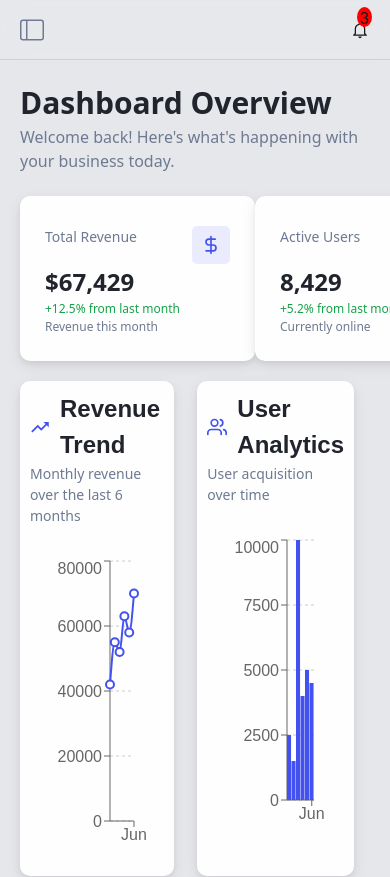
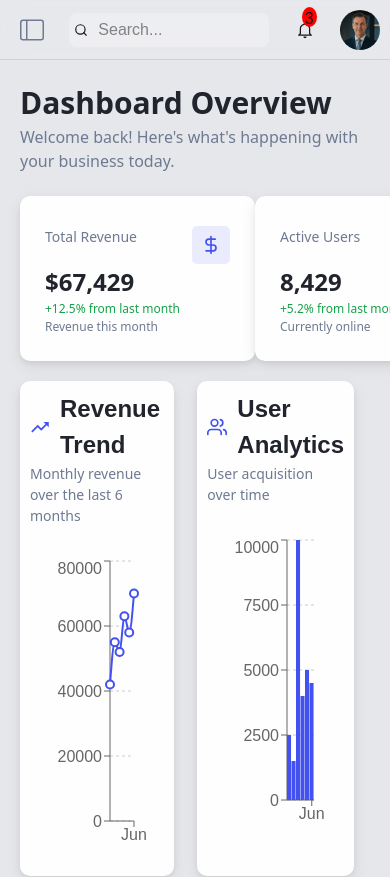
Before and after one commit to obinnanwobodo/saas-admin-dashboard, a Next.js app: page / in a window 390 px wide. Shown: the top 877 px of the page. Built offline with nearby package versions, Linux system fonts and the light colour scheme.

Commit message:
updateddd

```diff
--- a/src/Components/Navbar/Navbar.jsx
+++ b/src/Components/Navbar/Navbar.jsx
@@ -17,7 +17,7 @@ import profile from '../../../public/Gemini_Generated_Image_eu7k7feu7k7feu7k.png
 import styles from './Navbar.module.css'
 
 const Navbar = () => {
-    const [isSidebarCollapsed, setIsSidebarCollapsed] = useState(true);
+    const [isSidebarCollapsed, setIsSidebarCollapsed] = useState(true); // Changed to false by default
     const [activeMenu, setActiveMenu] = useState("Dashboard");
     const [isNotificationsOpen, setIsNotificationsOpen] = useState(false);
     const [isProfileOpen, setIsProfileOpen] = useState(false);
@@ -38,6 +38,14 @@ const Navbar = () => {
             if (!prev) setIsNotificationsOpen(false);
             return !prev;
         });
+    };
+
+    // New handler to close sidebar on main content click
+    const handleMainContentClick = () => {
+        // Only close sidebar on mobile if it's open
+        if (window.innerWidth <= 768 && !isSidebarCollapsed) {
+            setIsSidebarCollapsed(true);
+        }
     };
 
     const renderContent = () => {
@@ -63,6 +71,11 @@ const Navbar = () => {
         <div className={`${styles.navgen} ${isSidebarCollapsed ? styles.collapsed : ''}`}>
             {/* Sidebar */}
             <div className={`${styles.menuside}`}>
+                {/* Desktop Toggle Icon */}
+                <div onClick={handleSidebarToggle} className={`${styles.sidebaricn} ${styles.desktopToggle}`}>
+                    <BsLayoutSidebar />
+                </div>
+
                 <div className={`${styles.menuicnndtext}`}>
                     <div className={`${styles.trendicn}`}><IoMdTrendingUp /></div>
                     <div className={`${styles.hndp}`}>
@@ -95,9 +108,10 @@ const Navbar = () => {
             </div>
 
             {/* Top Navigation and Main Content */}
-            <div className={`${styles.topnavndcontent} ${isSidebarCollapsed ? styles.expanded : ''}`}>
+            <div className={`${styles.topnavndcontent} ${isSidebarCollapsed ? styles.expanded : ''}`} onClick={handleMainContentClick}>
                 <div className={`${styles.topnavside}`}>
-                    <div onClick={handleSidebarToggle} className={styles.sidebaricn}>
+                    {/* Mobile Toggle Icon */}
+                    <div onClick={handleSidebarToggle} className={`${styles.sidebaricn} ${styles.mobileToggle}`}>
                         <BsLayoutSidebar />
                     </div>
 
@@ -139,7 +153,6 @@ const Navbar = () => {
                             className={styles.prof}
                             src={profile}
                             alt='profile_pic'
-
                         />
                         {isProfileOpen && (
                             <div className={styles.profileDropdown}>
--- a/src/Components/Navbar/Navbar.module.css
+++ b/src/Components/Navbar/Navbar.module.css
@@ -520,8 +520,17 @@ padding: 1px;
     color: #0c0e11; /* Change color for better visibility */
   }
 
-  .searchgen, .profilesection {
-    display: none; /* Hide search bar and profile section to save space */
+  .searchgen{
+    display: flex;
+    width: 200px;
+  }
+
+  .searchgen input{
+    width: 100%;
+  }
+
+  .profilesection{
+    display: flex;
   }
 
   /* Notifications Dropdown for Mobile */
@@ -532,8 +541,17 @@ padding: 1px;
 
   .notificationDropdown {
       right: 10px;
-      width: 95vw; /* Make it almost full screen width on mobile */
-      max-width: 300px;
+
+
+  }
+
+  .profileDropdown{
+    display: flex;
+    flex-direction: column;
+    position: absolute;
+   margin-left: 150px;
+    left: 0;
+    width: 55%;
   }
 
   /* Sidebar for Mobile */
@@ -587,4 +605,10 @@ padding: 1px;
     background-color: rgba(0, 0, 0, 0.4);
     z-index: 1500;
   }
+  .sidebaricn{
+    display: flex;
+    justify-content: flex-end;
+    border-radius: 10px;
+
+  }
 }
```
